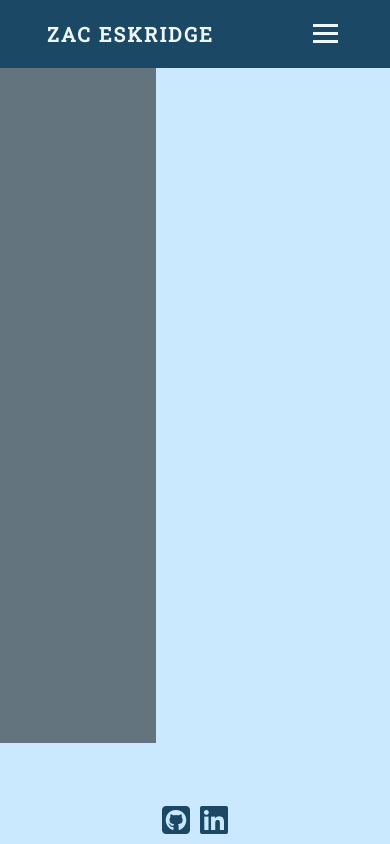
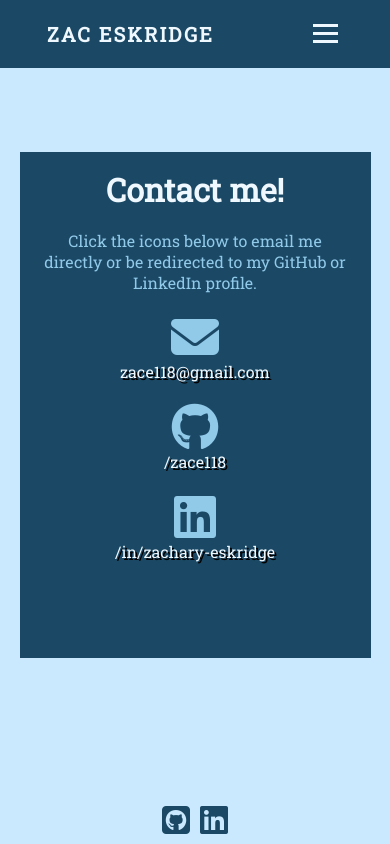
Before and after one commit to zace118/reactportfolio, a React (Create React App) app in the folder client/: page /contact in a window 390 px wide. Shown: the top 844 px of the page. Built offline with nearby package versions, Linux system fonts and the light colour scheme.

Commit message:
Finished styling and functinoality of contact me page

```diff
--- a/client/public/index.html
+++ b/client/public/index.html
@@ -10,6 +10,8 @@
     <script src="https://kit.fontawesome.com/0e13f8b113.js" crossorigin="anonymous"></script>
     <!-- Google Fonts CDN -->
     <link href="https://fonts.googleapis.com/css2?family=Roboto+Slab&display=swap" rel="stylesheet">
+    <!-- Font Awesome CDN -->
+    <script src="https://kit.fontawesome.com/0e13f8b113.js" crossorigin="anonymous"></script>
     <title>Zac Eskridge</title>
 </head>
 
--- /dev/null
+++ b/client/src/components/Contact/Contact.css
@@ -0,0 +1,80 @@
+.contact {
+  background-color: #1b4965;
+  /* opacity: 0.5; */
+  height: 60vh;
+  width: 50vw;
+  margin: 10vh 25vw;
+  display: flex;
+  justify-content: space-between;
+}
+
+.myOtherPic {
+  max-width: 50%;
+}
+
+.container {
+  padding: 10px;
+}
+
+.linkText {
+  text-shadow: 2px 2px black;
+}
+
+.contactBlurb {
+  padding: 10px;
+  text-align: center;
+  color: #91c9e9;
+}
+
+.contactList {
+  list-style: none;
+  color: aliceblue;
+  padding: 10px;
+  text-align: center;
+}
+
+@media screen and (max-width: 1024px) {
+  .contact {
+    height: 60vh;
+    width: 75vw;
+    margin: 10vh 13vw;
+  }
+}
+
+@media screen and (max-width: 776px) {
+  .contact {
+    height: 60vh;
+    width: 85vw;
+    margin: 10vh 7vw;
+  }
+
+  .container {
+    padding: 20px;
+  }
+}
+
+@media screen and (max-width: 625px) {
+  .contact {
+    height: 60vh;
+    width: 90vw;
+    margin: 10vh 5vw;
+  }
+
+  .container {
+    padding: 8px;
+  }
+}
+
+@media screen and (max-width: 500px) {
+  .myOtherPic {
+    display: none;
+  }
+}
+
+@media screen and (max-width: 400px) {
+  .contact {
+    height: 60vh;
+    width: 90vw;
+    margin: 10vh 5vw;
+  }
+}
--- a/client/src/components/Contact/Contact.js
+++ b/client/src/components/Contact/Contact.js
@@ -1,16 +1,34 @@
 import React from 'react';
+import './Contact.css';
+import zac2 from '../../images/zac2.jpg'
+
 
 const Contact = () => {
 
-    const contactStyle = {
-        backgroundColor: 'black',
-        opacity: '0.5',
-        height: '80vh',
-        width: '40vw'
-    };
+    return (
+        <div className="contact">
+            <div className="container">
+                <h1 className="display-4" style={{ color: 'aliceblue', padding: '20px 0 0s' }}>Contact me!</h1>
 
-    return (
-        <div className="contact" style={contactStyle}></div>
+                <p className='contactBlurb'>Click the icons below to email me directly or be redirected to my GitHub or LinkedIn profile.</p>
+
+                <ul className="contactList">
+
+                    <i className="fas fa-envelope fa-3x" style={{ color: '#91c9e9' }}></i>
+                    <li className="contactListItem" id="email"><a className='linkText' href="mailto:zace118@gmail.com">zace118@gmail.com</a>
+                    </li>
+                    <br />
+                    <i className="fab fa-github fa-3x" style={{ color: '#91c9e9' }}></i>
+                    <li className="contactListItem" id="github"><a className='linkText' href="https://github.com/zace118"> /zace118</a>
+                    </li>
+                    <br />
+                    <i className="fab fa-linkedin fa-3x" style={{ color: '#91c9e9' }}></i>
+                    <li className="contactListItem" id="linkedin"><a className='linkText' href="https://www.linkedin.com/in/zachary-eskridge/">/in/zachary-eskridge</a></li>
+                </ul>
+            </div>
+
+            <img className="myOtherPic" src={zac2} alt="me" />
+        </div>
     )
 };
 
```
Also changed, not shown: client/src/images/zac2.jpg (added).
